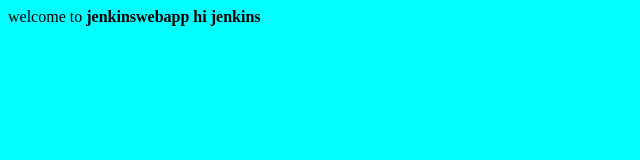
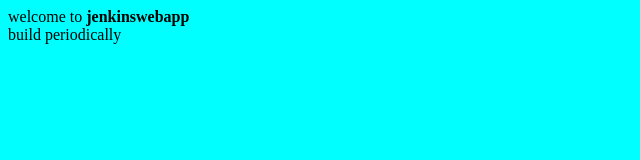
Before and after one commit to koteswari12b/jrnkinspractice, a plain HTML site: page index.html in a window 1280 px wide. Shown: the whole page, without its empty margins (0-640 px from the left). Drawn offline with Linux system fonts and the light colour scheme.

Commit message:
build periodically commit

```diff
--- a/index.html
+++ b/index.html
@@ -1,4 +1,4 @@
 <body bgcolor='aqua'>
 welcome to <b>jenkinswebapp</b>
-
-<b>hi jenkins</b>
+<br>
+build periodically
```
